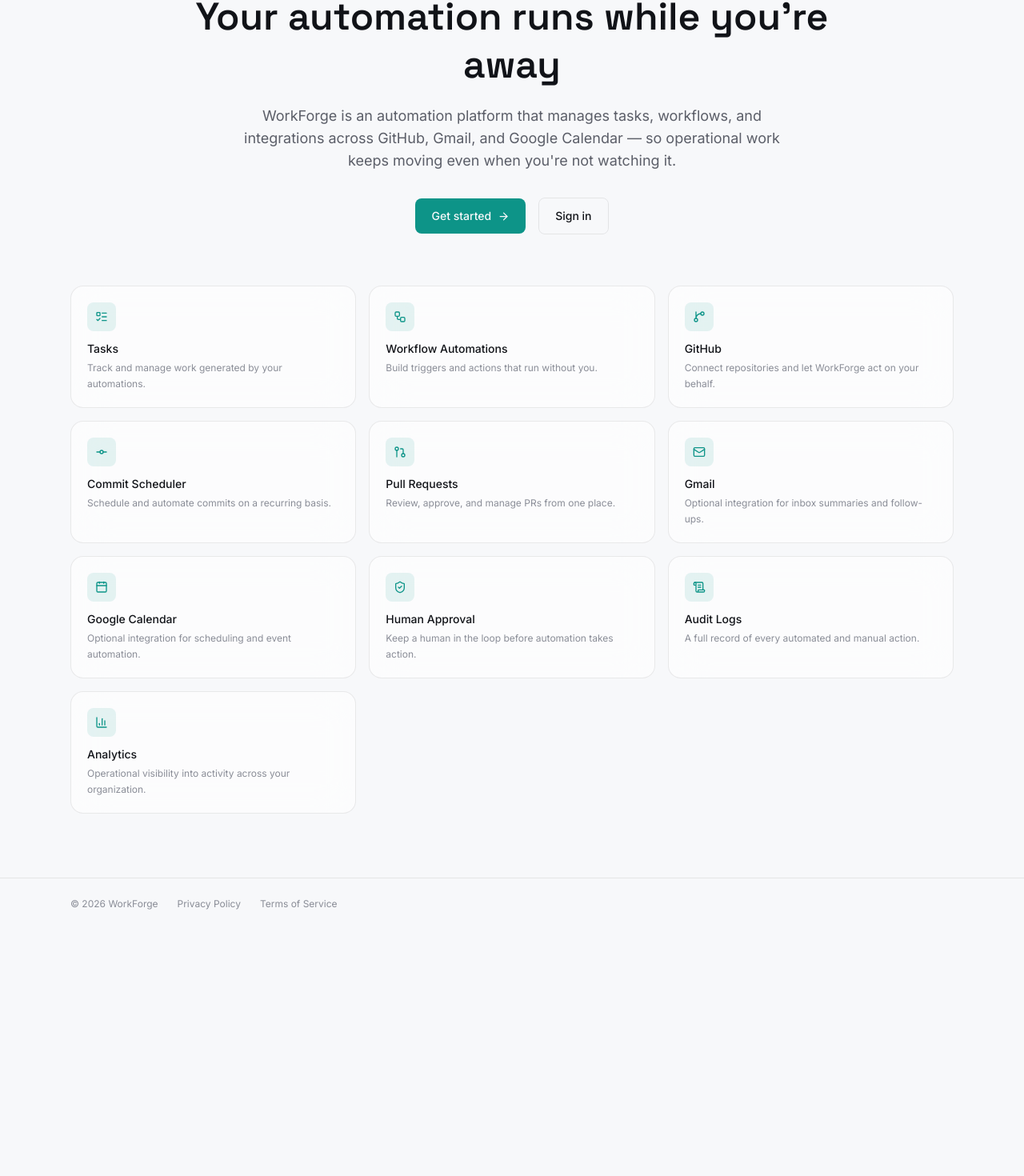
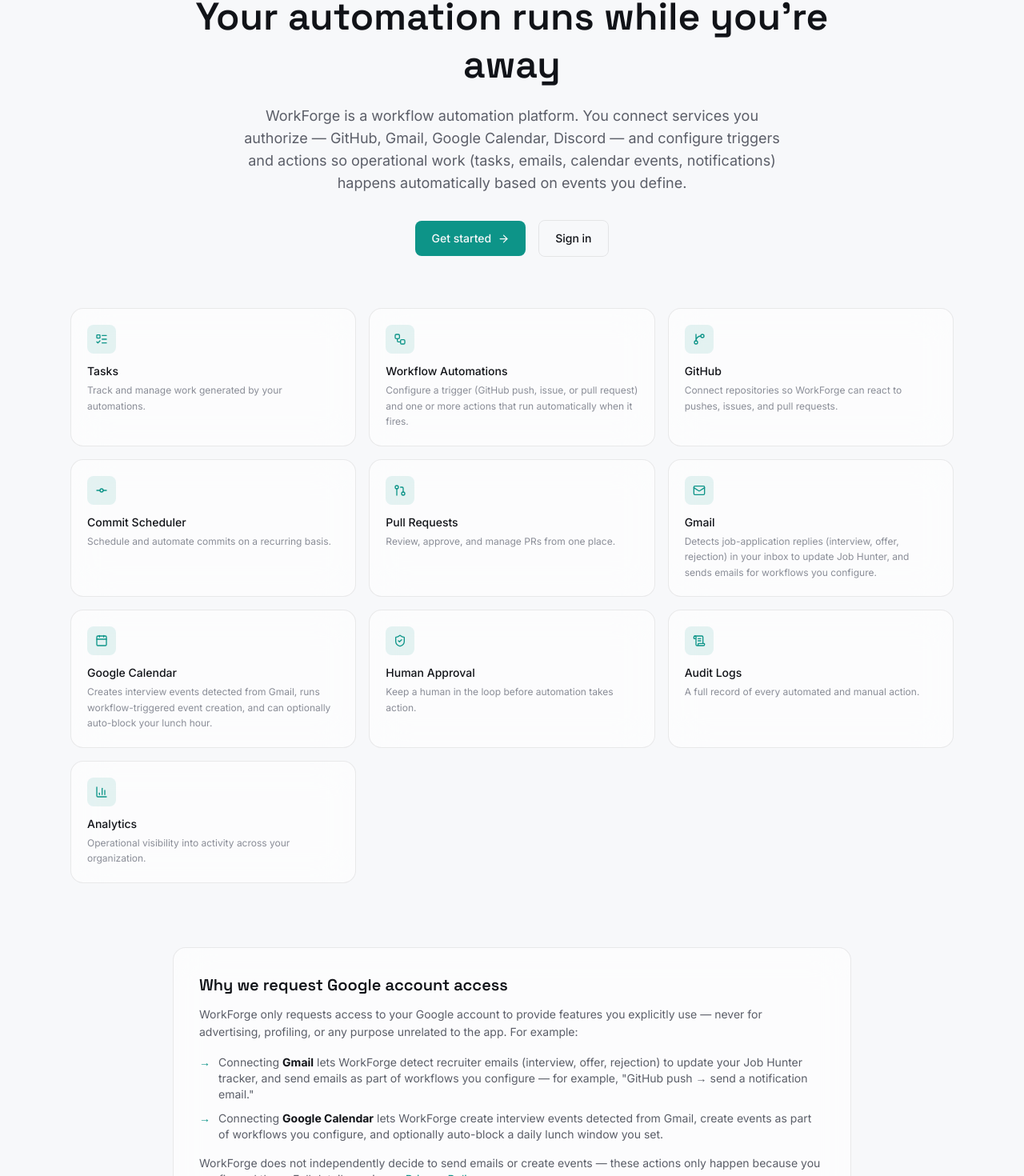
Before and after one commit to KeshavKandoi/AI-AUTOMATION, a React (Vite) app in the folder ai-coo-frontend/: page / in a window 1280 px wide. Shown: the part 158-1628 px from the top of the page at 80% size. Before the commit the page ends 1320 px from the top, so only its background shows below. Built offline with nearby package versions, Linux system fonts and the light colour scheme; no server answers.

Commit message:
refactor: update feature descriptions and add Google account access explanation

```diff
--- a/ai-coo-frontend/src/pages/home/Home.tsx
+++ b/ai-coo-frontend/src/pages/home/Home.tsx
@@ -7,12 +7,12 @@ import { useAuthStore } from '@/store/authStore'
 
 const FEATURES = [
   { icon: ListTodo, title: 'Tasks', description: 'Track and manage work generated by your automations.' },
-  { icon: Workflow, title: 'Workflow Automations', description: 'Build triggers and actions that run without you.' },
-  { icon: GitBranch, title: 'GitHub', description: 'Connect repositories and let WorkForge act on your behalf.' },
+  { icon: Workflow, title: 'Workflow Automations', description: 'Configure a trigger (GitHub push, issue, or pull request) and one or more actions that run automatically when it fires.' },
+  { icon: GitBranch, title: 'GitHub', description: 'Connect repositories so WorkForge can react to pushes, issues, and pull requests.' },
   { icon: GitCommitHorizontal, title: 'Commit Scheduler', description: 'Schedule and automate commits on a recurring basis.' },
   { icon: GitPullRequest, title: 'Pull Requests', description: 'Review, approve, and manage PRs from one place.' },
-  { icon: Mail, title: 'Gmail', description: 'Optional integration for inbox summaries and follow-ups.' },
-  { icon: Calendar, title: 'Google Calendar', description: 'Optional integration for scheduling and event automation.' },
+  { icon: Mail, title: 'Gmail', description: 'Detects job-application replies (interview, offer, rejection) in your inbox to update Job Hunter, and sends emails for workflows you configure.' },
+  { icon: Calendar, title: 'Google Calendar', description: 'Creates interview events detected from Gmail, runs workflow-triggered event creation, and can optionally auto-block your lunch hour.' },
   { icon: ShieldCheck, title: 'Human Approval', description: 'Keep a human in the loop before automation takes action.' },
   { icon: ScrollText, title: 'Audit Logs', description: 'A full record of every automated and manual action.' },
   { icon: BarChart3, title: 'Analytics', description: 'Operational visibility into activity across your organization.' },
@@ -62,9 +62,9 @@ export default function Home() {
             Your automation runs while you're away
           </h1>
           <p className="mt-5 text-lg text-[var(--color-text-muted)] max-w-2xl mx-auto">
-            WorkForge is an automation platform that manages tasks, workflows, and integrations across
-            GitHub, Gmail, and Google Calendar — so operational work keeps moving even when you're not
-            watching it.
+            WorkForge is a workflow automation platform. You connect services you authorize — GitHub, Gmail,
+            Google Calendar, Discord — and configure triggers and actions so operational work (tasks, emails,
+            calendar events, notifications) happens automatically based on events you define.
           </p>
           {isAuthenticated ? (
             <Link
@@ -119,12 +119,40 @@ export default function Home() {
             ))}
           </div>
         </section>
+
+        <section className="max-w-4xl mx-auto px-6 pb-24">
+          <div className="rounded-2xl border border-[var(--color-border)] bg-[var(--color-surface)]/60 backdrop-blur-xl p-6 md:p-8">
+            <h2 className="font-[family-name:var(--font-display)] text-xl font-semibold text-[var(--color-text-primary)]">
+              Why we request Google account access
+            </h2>
+            <p className="mt-3 text-sm text-[var(--color-text-muted)] leading-relaxed">
+              WorkForge only requests access to your Google account to provide features you explicitly use —
+              never for advertising, profiling, or any purpose unrelated to the app. For example:
+            </p>
+            <ul className="mt-4 flex flex-col gap-2.5 text-sm text-[var(--color-text-muted)]">
+              <li className="flex gap-2.5">
+                <span className="text-[var(--color-signal)]">→</span>
+                <span>Connecting <strong className="text-[var(--color-text-primary)]">Gmail</strong> lets WorkForge detect recruiter emails (interview, offer, rejection) to update your Job Hunter tracker, and send emails as part of workflows you configure — for example, "GitHub push → send a notification email."</span>
+              </li>
+              <li className="flex gap-2.5">
+                <span className="text-[var(--color-signal)]">→</span>
+                <span>Connecting <strong className="text-[var(--color-text-primary)]">Google Calendar</strong> lets WorkForge create interview events detected from Gmail, create events as part of workflows you configure, and optionally auto-block a daily lunch window you set.</span>
+              </li>
+            </ul>
+            <p className="mt-4 text-sm text-[var(--color-text-muted)]">
+              WorkForge does not independently decide to send emails or create events — these actions only
+              happen because you configured them. Full details are in our{' '}
+              <Link to="/privacy" className="text-[var(--color-signal)] hover:brightness-110">Privacy Policy</Link>.
+            </p>
+          </div>
+        </section>
       </main>
 
       <footer className="border-t border-[var(--color-border)]">
         <div className="max-w-6xl mx-auto px-6 py-6 flex flex-wrap items-center gap-x-6 gap-y-2 text-xs text-[var(--color-text-faint)]">
           <span>© {new Date().getFullYear()} WorkForge</span>
           <Link to="/privacy" className="hover:text-[var(--color-text-primary)] transition-colors">Privacy Policy</Link>
+          <Link to="/security" className="hover:text-[var(--color-text-primary)] transition-colors">Security</Link>
           <Link to="/terms" className="hover:text-[var(--color-text-primary)] transition-colors">Terms of Service</Link>
         </div>
       </footer>
```
